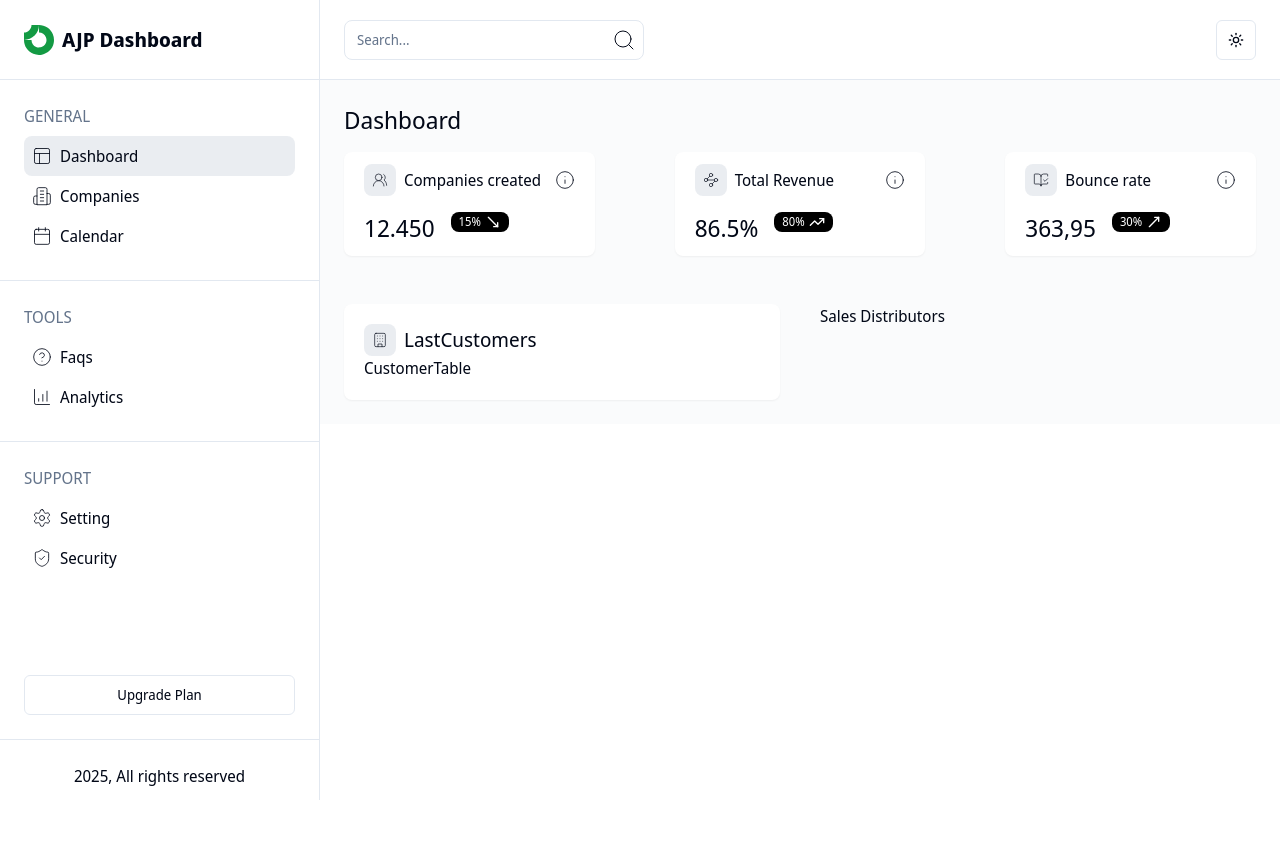
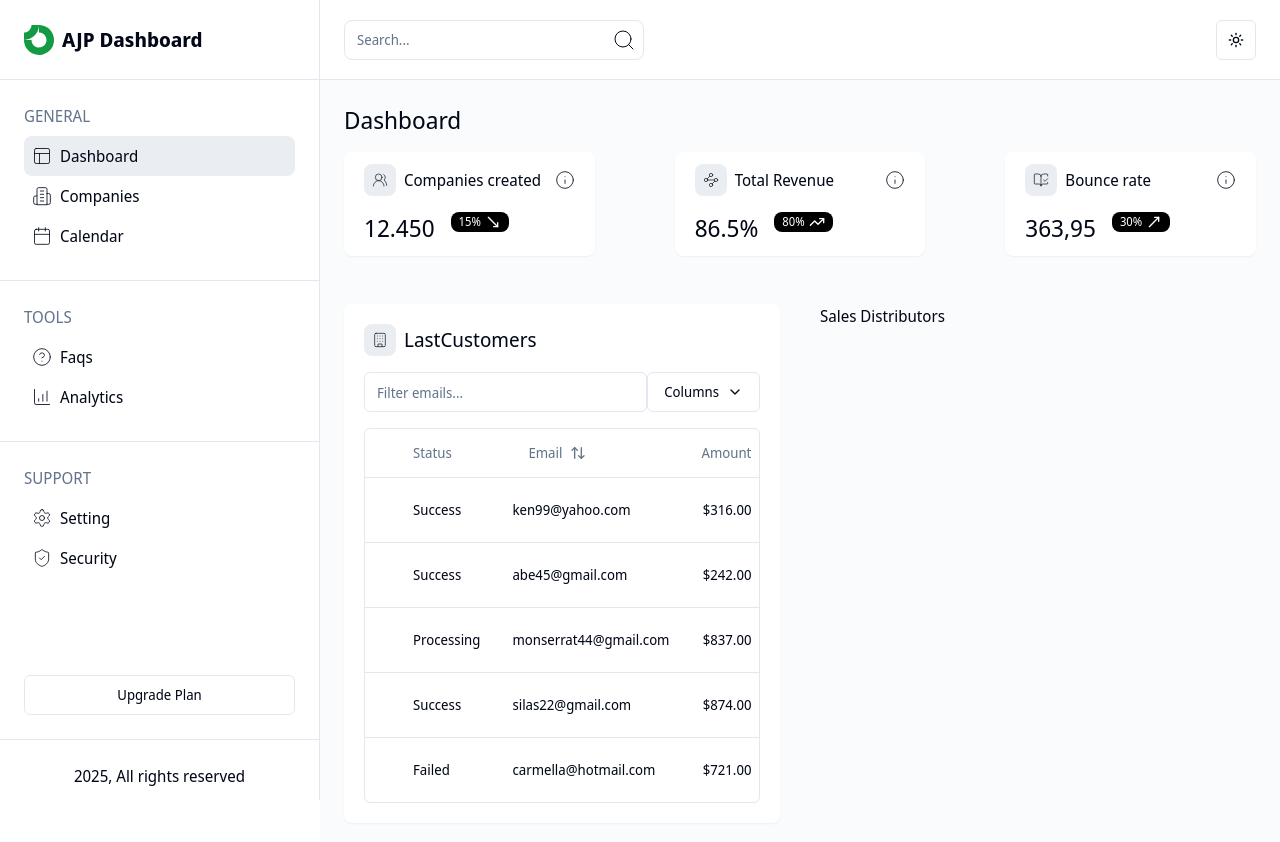
Before and after one commit to AJPadillo/dashborad-companies, a Next.js app: page / in a window 1280 px wide. Shown: the top 842 px of the page. Before the commit the page ends 800 px from the top, so only its background shows below. Built offline with nearby package versions, Linux system fonts and the light colour scheme.

Commit message:
agregado codigo de table de shadcn

```diff
--- a/app/(routes)/components/CustomersTable/CustomersTable.tsx
+++ b/app/(routes)/components/CustomersTable/CustomersTable.tsx
@@ -1,6 +1,271 @@
+"use client"
+
+import * as React from "react"
+import {
+    ColumnDef,
+    ColumnFiltersState,
+    SortingState,
+    VisibilityState,
+    flexRender,
+    getCoreRowModel,
+    getFilteredRowModel,
+    getPaginationRowModel,
+    getSortedRowModel,
+    useReactTable,
+} from "@tanstack/react-table"
+import { ArrowUpDown, ChevronDown, MoreHorizontal } from "lucide-react"
+
+import { Button } from "@/components/ui/button"
+import {
+    DropdownMenu,
+    DropdownMenuCheckboxItem,
+    DropdownMenuContent,
+    DropdownMenuItem,
+    DropdownMenuLabel,
+    DropdownMenuSeparator,
+    DropdownMenuTrigger,
+} from "@/components/ui/dropdown-menu"
+import { Input } from "@/components/ui/input"
+import {
+    Table,
+    TableBody,
+    TableCell,
+    TableHead,
+    TableHeader,
+    TableRow,
+} from "@/components/ui/table"
+
+const data: Payment[] = [
+    {
+        id: "m5gr84i9",
+        amount: 316,
+        status: "success",
+        email: "ken99@yahoo.com",
+    },
+    {
+        id: "3u1reuv4",
+        amount: 242,
+        status: "success",
+        email: "Abe45@gmail.com",
+    },
+    {
+        id: "derv1ws0",
+        amount: 837,
+        status: "processing",
+        email: "Monserrat44@gmail.com",
+    },
+    {
+        id: "5kma53ae",
+        amount: 874,
+        status: "success",
+        email: "Silas22@gmail.com",
+    },
+    {
+        id: "bhqecj4p",
+        amount: 721,
+        status: "failed",
+        email: "carmella@hotmail.com",
+    },
+]
+
+export type Payment = {
+    id: string
+    amount: number
+    status: "pending" | "processing" | "success" | "failed"
+    email: string
+}
+
+export const columns: ColumnDef<Payment>[] = [
+    {
+        id: "select",
+
+        enableSorting: false,
+        enableHiding: false,
+    },
+    {
+        accessorKey: "status",
+        header: "Status",
+        cell: ({ row }) => (
+            <div className="capitalize">{row.getValue("status")}</div>
+        ),
+    },
+    {
+        accessorKey: "email",
+        header: ({ column }) => {
+            return (
+                <Button
+                    variant="ghost"
+                    onClick={() => column.toggleSorting(column.getIsSorted() === "asc")}
+                >
+                    Email
+                    <ArrowUpDown />
+                </Button>
+            )
+        },
+        cell: ({ row }) => <div className="lowercase">{row.getValue("email")}</div>,
+    },
+    {
+        accessorKey: "amount",
+        header: () => <div className="text-right">Amount</div>,
+        cell: ({ row }) => {
+            const amount = parseFloat(row.getValue("amount"))
+
+            // Format the amount as a dollar amount
+            const formatted = new Intl.NumberFormat("en-US", {
+                style: "currency",
+                currency: "USD",
+            }).format(amount)
+
+            return <div className="text-right font-medium">{formatted}</div>
+        },
+    },
+    {
+        id: "actions",
+        enableHiding: false,
+        cell: ({ row }) => {
+            const payment = row.original
+
+            return (
+                <DropdownMenu>
+                    <DropdownMenuTrigger asChild>
+                        <Button variant="ghost" className="h-8 w-8 p-0">
+                            <span className="sr-only">Open menu</span>
+                            <MoreHorizontal />
+                        </Button>
+                    </DropdownMenuTrigger>
+                    <DropdownMenuContent align="end">
+                        <DropdownMenuLabel>Actions</DropdownMenuLabel>
+                        <DropdownMenuItem
+                            onClick={() => navigator.clipboard.writeText(payment.id)}
+                        >
+                            Copy payment ID
+                        </DropdownMenuItem>
+                        <DropdownMenuSeparator />
+                        <DropdownMenuItem>View customer</DropdownMenuItem>
+                        <DropdownMenuItem>View payment details</DropdownMenuItem>
+                    </DropdownMenuContent>
+                </DropdownMenu>
+            )
+        },
+    },
+]
 
 export function CustomersTable() {
+    const [sorting, setSorting] = React.useState<SortingState>([])
+    const [columnFilters, setColumnFilters] = React.useState<ColumnFiltersState>(
+        []
+    )
+    const [columnVisibility, setColumnVisibility] =
+        React.useState<VisibilityState>({})
+    const [rowSelection, setRowSelection] = React.useState({})
+
+    const table = useReactTable({
+        data,
+        columns,
+        onSortingChange: setSorting,
+        onColumnFiltersChange: setColumnFilters,
+        getCoreRowModel: getCoreRowModel(),
+        getPaginationRowModel: getPaginationRowModel(),
+        getSortedRowModel: getSortedRowModel(),
+        getFilteredRowModel: getFilteredRowModel(),
+        onColumnVisibilityChange: setColumnVisibility,
+        onRowSelectionChange: setRowSelection,
+        state: {
+            sorting,
+            columnFilters,
+            columnVisibility,
+            rowSelection,
+        },
+    })
+
     return (
-        <div>CustomerTable</div>
+        <div className="w-full">
+            <div className="flex items-center py-4">
+                <Input
+                    placeholder="Filter emails..."
+                    value={(table.getColumn("email")?.getFilterValue() as string) ?? ""}
+                    onChange={(event) =>
+                        table.getColumn("email")?.setFilterValue(event.target.value)
+                    }
+                    className="max-w-sm"
+                />
+                <DropdownMenu>
+                    <DropdownMenuTrigger asChild>
+                        <Button variant="outline" className="ml-auto">
+                            Columns <ChevronDown />
+                        </Button>
+                    </DropdownMenuTrigger>
+                    <DropdownMenuContent align="end">
+                        {table
+                            .getAllColumns()
+                            .filter((column) => column.getCanHide())
+                            .map((column) => {
+                                return (
+                                    <DropdownMenuCheckboxItem
+                                        key={column.id}
+                                        className="capitalize"
+                                        checked={column.getIsVisible()}
+                                        onCheckedChange={(value) =>
+                                            column.toggleVisibility(!!value)
+                                        }
+                                    >
+                                        {column.id}
+                                    </DropdownMenuCheckboxItem>
+                                )
+                            })}
+                    </DropdownMenuContent>
+                </DropdownMenu>
+            </div>
+            <div className="rounded-md border">
+                <Table>
+                    <TableHeader>
+                        {table.getHeaderGroups().map((headerGroup) => (
+                            <TableRow key={headerGroup.id}>
+                                {headerGroup.headers.map((header) => {
+                                    return (
+                                        <TableHead key={header.id}>
+                                            {header.isPlaceholder
+                                                ? null
+                                                : flexRender(
+                                                    header.column.columnDef.header,
+                                                    header.getContext()
+                                                )}
+                                        </TableHead>
+                                    )
+                                })}
+                            </TableRow>
+                        ))}
+                    </TableHeader>
+                    <TableBody>
+                        {table.getRowModel().rows?.length ? (
+                            table.getRowModel().rows.map((row) => (
+                                <TableRow
+                                    key={row.id}
+                                    data-state={row.getIsSelected() && "selected"}
+                                >
+                                    {row.getVisibleCells().map((cell) => (
+                                        <TableCell key={cell.id}>
+                                            {flexRender(
+                                                cell.column.columnDef.cell,
+                                                cell.getContext()
+                                            )}
+                                        </TableCell>
+                                    ))}
+                                </TableRow>
+                            ))
+                        ) : (
+                            <TableRow>
+                                <TableCell
+                                    colSpan={columns.length}
+                                    className="h-24 text-center"
+                                >
+                                    No results.
+                                </TableCell>
+                            </TableRow>
+                        )}
+                    </TableBody>
+                </Table>
+            </div>
+        </div>
     )
 }
```
